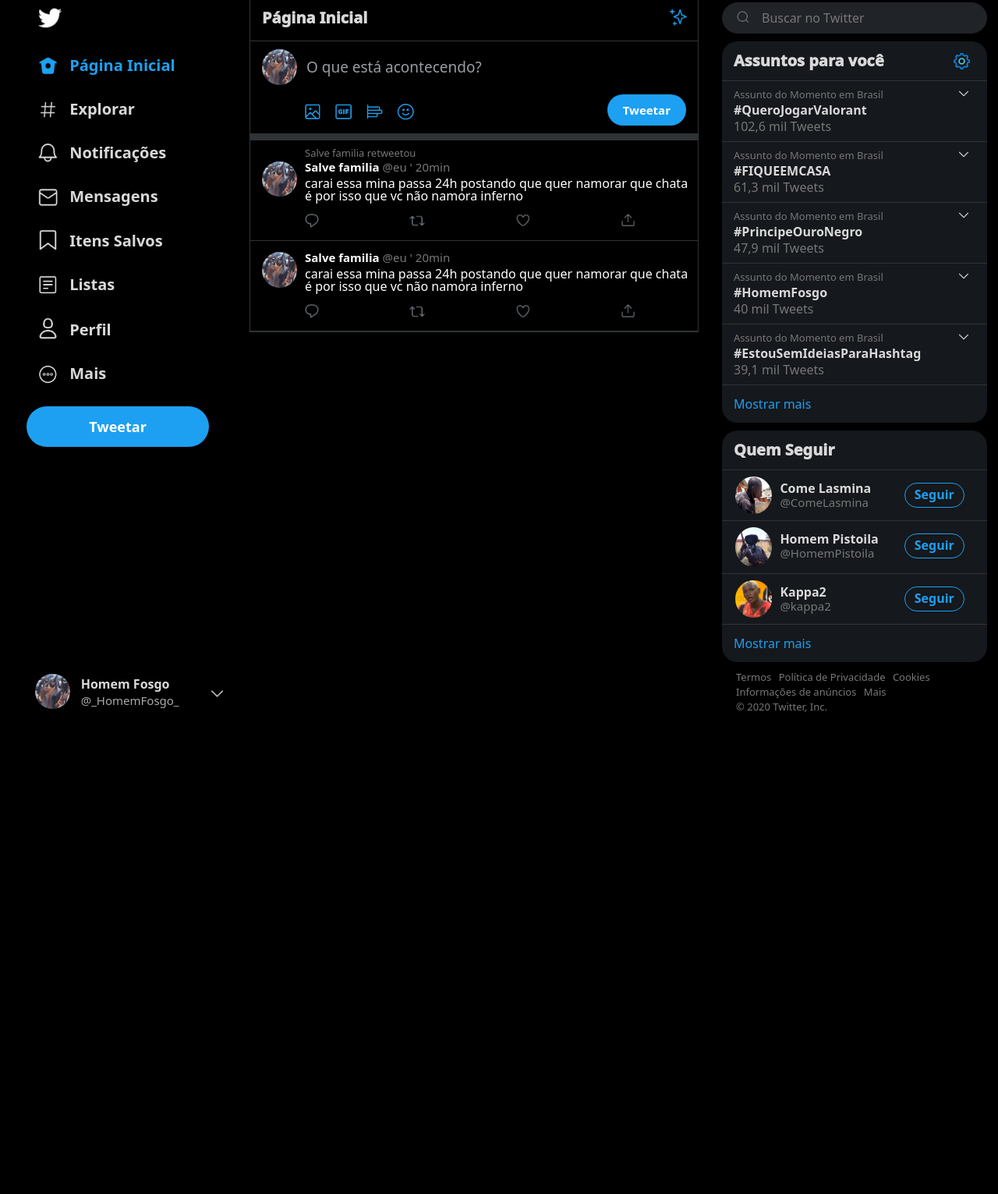
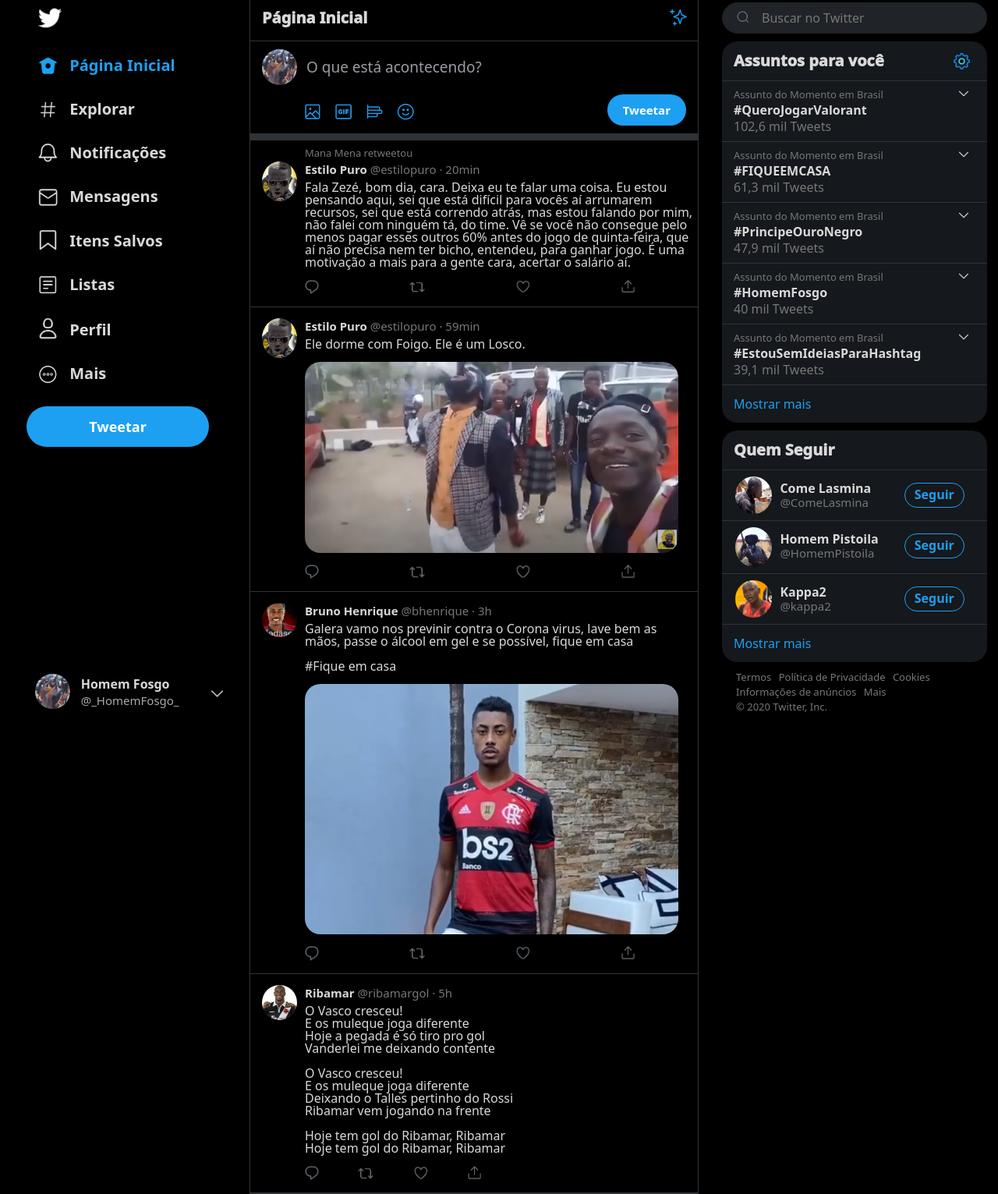
Before and after one commit to AntonioGSC/Twitter-Page, a plain HTML site: page index.html in a window 1280 px wide. Shown: the part 2-1533 px from the top of the page at 78% size. Before the commit the page ends 800 px from the top, so only its background shows below. Drawn offline with Linux system fonts and the light colour scheme.

Commit message:
finishing-twitter

```diff
--- a/index.html
+++ b/index.html
@@ -62,12 +62,12 @@
                     </div>
                 </div>
                 <article class="post-main">
-                    <p class="retweet">Salve familia retweetou</p>
+                    <p class="retweet">Mana Mena retweetou</p>
                     <div class="postconteudo">
-                        <div class="avatar"><img class="perfil-image" src="img/perfil.png"></div>
+                        <div class="avatar"><img class="perfil-image" src="img/estilo.png"></div>
                         <div class="post-part">
-                            <p class="perfil-post">Salve familia <span class="quem">@eu ' 20min</span></p>
-                            <p class="frase-post">carai essa mina passa 24h postando que quer namorar que chata é por isso que vc não namora inferno</p>
+                            <p class="perfil-post">Estilo Puro <span class="quem">@estilopuro · 20min</span></p>
+                            <p class="frase-post">Fala Zezé, bom dia, cara. Deixa eu te falar uma coisa. Eu estou pensando aqui, sei que está difícil para vocês aí arrumarem recursos, sei que está correndo atrás, mas estou falando por mim, não falei com ninguém tá, do time. Vê se você não consegue pelo menos pagar esses outros 60% antes do jogo de quinta-feira, que aí não precisa nem ter bicho, entendeu, para ganhar jogo. É uma motivação a mais para a gente cara, acertar o salário aí.</p>
                             <div class="foto-post"></div>
                             <div class="menu-inferior">
                                 <div class="icone-post-div">
@@ -89,10 +89,69 @@
                 <article class="post-main">
                     <p class="retweet"></p>
                     <div class="postconteudo">
-                        <div class="avatar"><img class="perfil-image" src="img/perfil.png"></div>
+                        <div class="avatar"><img class="perfil-image" src="img/estilo.png"></div>
                         <div class="post-part">
-                            <p class="perfil-post">Salve familia <span class="quem">@eu ' 20min</span></p>
-                            <p class="frase-post">carai essa mina passa 24h postando que quer namorar que chata é por isso que vc não namora inferno</p>
+                            <p class="perfil-post">Estilo Puro <span class="quem">@estilopuro · 59min</span></p>
+                            <p class="frase-post">Ele dorme com Foigo. Ele é um Losco.</p>
+                            <div class="foto-post"><img src="img/planeta-toaira.PNG" alt="" class="imagem-post-main"></div>
+                            <div class="menu-inferior">
+                                <div class="icone-post-div">
+                                    <img src="img/post-comentario.PNG" alt="" class="icone-post-inferior">
+                                </div>
+                                <div class="icone-post-div">
+                                    <img src="img/post-retweet.PNG" alt="" class="icone-post-inferior">
+                                </div>
+                                <div class="icone-post-div">
+                                    <img src="img/post-coracao.PNG" alt="" class="icone-post-inferior">
+                                </div>
+                                <div class="icone-post-div">
+                                    <img src="img/post-pv.PNG" alt="" class="icone-post-inferior">
+                                </div>
+                            </div>
+                        </div>
+                    </div>
+                </article>
+                <article class="post-main">
+                    <p class="retweet"></p>
+                    <div class="postconteudo">
+                        <div class="avatar"><img class="perfil-image" src="img/flamengo.PNG"></div>
+                        <div class="post-part">
+                            <p class="perfil-post">Bruno Henrique <span class="quem">@bhenrique · 3h</span></p>
+                            <p class="frase-post">Galera vamo nos previnir contra o Corona virus, lave bem as mãos, passe o álcool em gel e se possível, fique em casa<br><br>#Fique em casa</p>
+                            <div class="foto-post"><img src="img/bruno-henrique.PNG" alt="" class="imagem-post-main"></div>
+                            <div class="menu-inferior">
+                                <div class="icone-post-div">
+                                    <img src="img/post-comentario.PNG" alt="" class="icone-post-inferior">
+                                </div>
+                                <div class="icone-post-div">
+                                    <img src="img/post-retweet.PNG" alt="" class="icone-post-inferior">
+                                </div>
+                                <div class="icone-post-div">
+                                    <img src="img/post-coracao.PNG" alt="" class="icone-post-inferior">
+                                </div>
+                                <div class="icone-post-div">
+                                    <img src="img/post-pv.PNG" alt="" class="icone-post-inferior">
+                                </div>
+                            </div>
+                        </div>
+                    </div>
+                </article>
+                <article class="post-main">
+                    <p class="retweet"></p>
+                    <div class="postconteudo">
+                        <div class="avatar"><img class="perfil-image" src="img/ribamar.PNG"></div>
+                        <div class="post-part">
+                            <p class="perfil-post">Ribamar <span class="quem">@ribamargol · 5h</span></p>
+                            <p class="frase-post">O Vasco cresceu!
+                                <p>E os muleque joga diferente</p>
+                                <p>Hoje a pegada é só tiro pro gol</p>
+                                <p>Vanderlei me deixando contente</p><br>
+                                <p>O Vasco cresceu!</p>
+                                <p>E os muleque joga diferente</p>
+                                <p>Deixando o Talles pertinho do Rossi</p>
+                                <p>Ribamar vem jogando na frente</p><br>
+                                <p>Hoje tem gol do Ribamar, Ribamar</p>
+                                <p>Hoje tem gol do Ribamar, Ribamar</p>
                             <div class="foto-post"></div>
                             <div class="menu-inferior">
                                 <div class="icone-post-div">
--- a/styles/style.css
+++ b/styles/style.css
@@ -236,6 +236,7 @@ input{
 }
 
 .post-main{
+    color: #d9d9d9;
     padding: 10px 0px 10px 10px;
     border-bottom: 1px solid #2f3336;
 }
@@ -257,6 +258,7 @@ input{
 }
 
 .perfil-post{
+    line-height: 20px;
     font-size: 15px;
     font-weight: 800;
     margin-bottom: 5px;
@@ -265,6 +267,16 @@ input{
 .quem{
     font-weight: normal;
     color: #777777;
+}
+
+.foto-post{
+    margin-top: 15px;
+    width: 96%;
+}
+
+.imagem-post-main{
+    border-radius: 20px;
+    width: 100%;
 }
 
 .menu-inferior{
```
Also changed, not shown: img/bruno-henrique.PNG (added), img/estilo.PNG (added), img/flamengo.PNG (added), img/planeta-toaira.PNG (added), img/ribamar.PNG (added).
